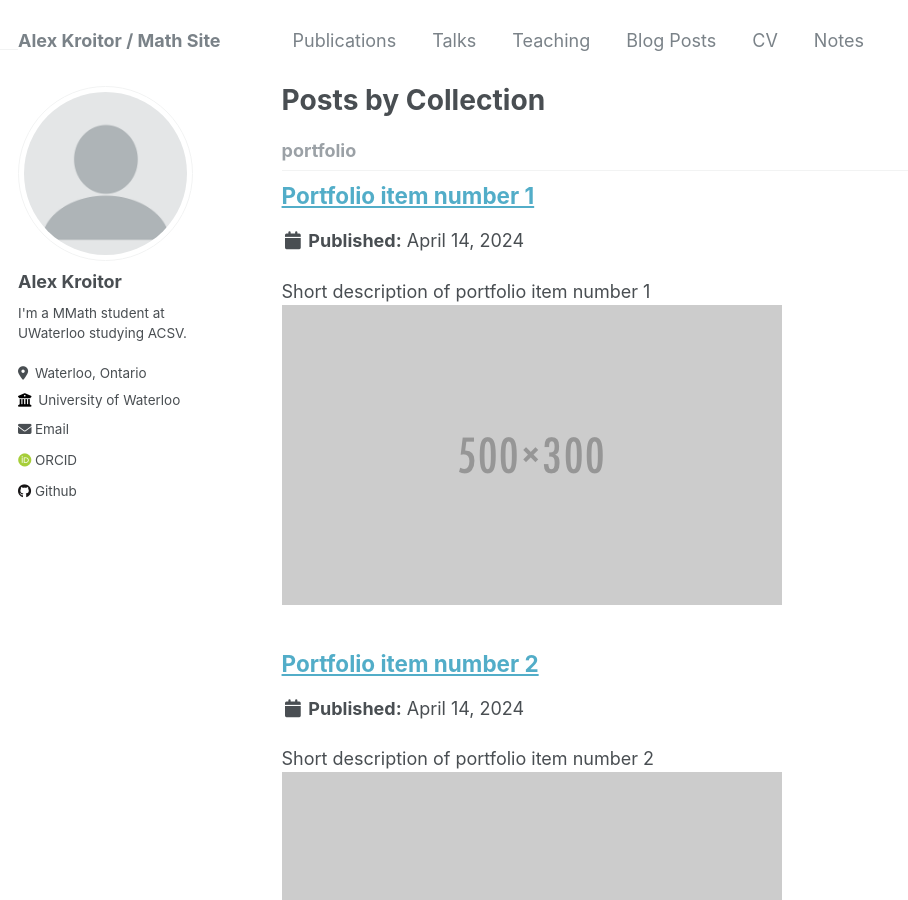
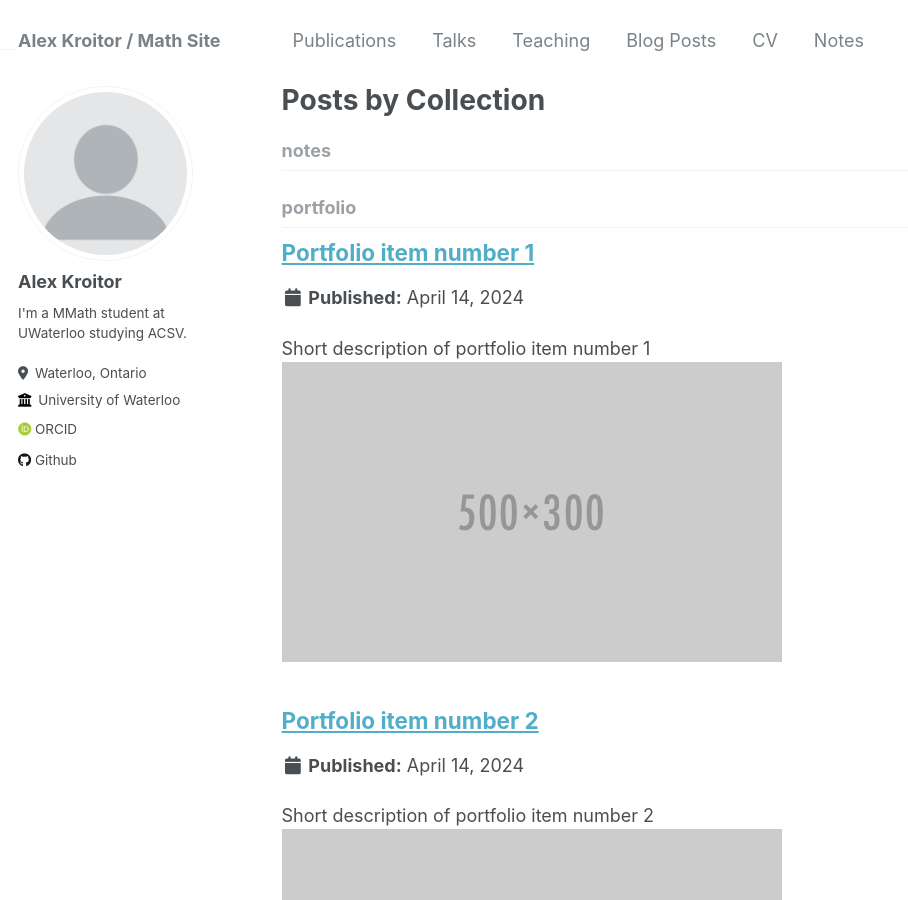
Before and after one commit to akroitor/akroitor.github.io, a Jekyll site: the page built from _pages/collection-archive.html, in a window 1280 px wide and 900 px high. Shown: the whole window, without its empty margins (0-908 px from the left). Built offline with Jekyll 4.4.1, drawn with Linux system fonts in a browser that asks for light colours; some web fonts are replaced.

Commit message:
Update _config.yml

```diff
--- a/_config.yml
+++ b/_config.yml
@@ -28,7 +28,7 @@ author:
   location         : "Waterloo, Ontario"
   employer         : "University of Waterloo"
   uri              : # URL
-  email            : "apkroito@uwaterloo.ca"
+  email            : # "apkroito@uwaterloo.ca"
 
   # Academic websites
   arxiv            : # URL - Update with the correct link to your profile
@@ -136,7 +136,7 @@ social:
 
 # Analytics
 analytics:
-  provider               :  "google-universal" # false (default), "google", "google-universal", "google-analytics-4", "custom"
+  # provider               :  "google-universal" # false (default), "google", "google-universal", "google-analytics-4", "custom"
   google:
     tracking_id          :
 
@@ -211,6 +211,9 @@ collections:
   talks:
     output: true
     permalink: /:collection/:path/
+  notes:
+    output: true
+    permalink: /:collection/:path/
 
 
 # Defaults
@@ -266,6 +269,14 @@ defaults:
       type: talks
     values:
       layout: talk
+      author_profile: true
+      share: true
+    # _notes
+  - scope:
+      path: ""
+      type: notes
+    values:
+      layout: single
       author_profile: true
       share: true
 
```
